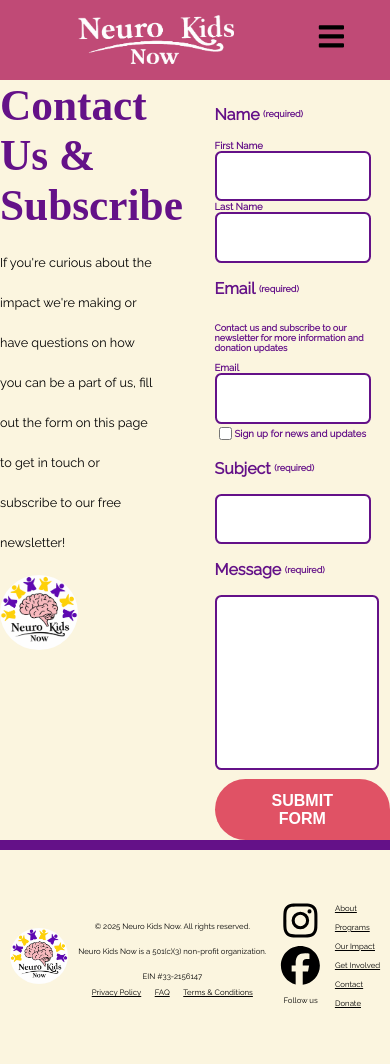
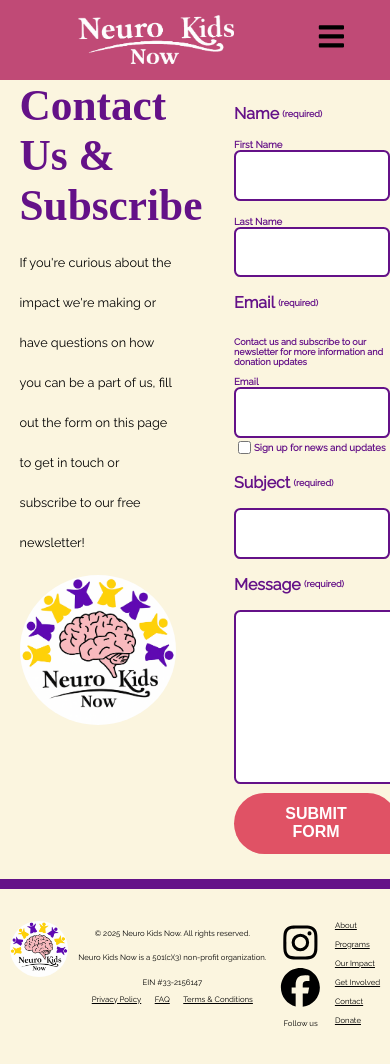
Before and after one commit to NovCoder33/neuro-kids-now, a React (Vite) app: page /Contact in a window 390 px wide. Shown: the top 1064 px of the page. Built offline with nearby package versions, Linux system fonts and the light colour scheme; a web font is replaced by a local one.

Commit message:
More polish to responsive design

```diff
--- a/src/components/Contact.css
+++ b/src/components/Contact.css
@@ -7,6 +7,8 @@
   height: 100%;
   display: flex;
   flex-direction: column;
+  margin-right: 10%;
+  margin-left: 5%;
 }
 .contact-msg h1 {
   color: #641188;
@@ -23,7 +25,7 @@
 }
 .contact-msg img {
   border-radius: 100%;
-  width: 50%;
+  width: 55%;
   height: auto;
 }
 .contact form {
@@ -53,7 +55,8 @@
 
 .name-content {
   display: flex;
-  flex-direction: row;
+  flex-direction: column;
+  gap: 15px;
 }
 
 .name-box {
@@ -111,6 +114,7 @@
   font-size: 1rem;
   font-weight: bold;
   text-transform: uppercase;
+  margin-bottom: 15%;
 }
 
 .contact button:hover {
@@ -129,4 +133,9 @@
   .name-content {
     flex-direction: column;
   }
+  .contact-msg img {
+    border-radius: 100%;
+    width: 100%;
+    height: auto;
+  }
 }
--- a/src/components/Footer.css
+++ b/src/components/Footer.css
@@ -4,7 +4,6 @@
 }
 .footer-content {
   width: 100%;
-  height: 25dvh;
   display: flex;
   flex-direction: row;
   align-items: center;
@@ -66,6 +65,11 @@
     border-top: 10px solid #641188;
     margin: 0%;
   }
+  .footer-content {
+    width: 100%;
+    align-items: flex-start; /* or keep center if you like */
+    padding: 2rem 0; /* give it vertical breathing room */
+  }
 
   .footer-links a {
     font-size: clamp(1.5vw, 2vw, 3vw);
--- a/src/components/Navbar.css
+++ b/src/components/Navbar.css
@@ -62,6 +62,7 @@ header div,
 nav {
   display: flex;
   align-items: center;
+  z-index: 99999;
 }
 
 @media (max-width: 992px) {
--- a/src/components/WhoWeAre.css
+++ b/src/components/WhoWeAre.css
@@ -102,7 +102,7 @@
   .mission img {
     width: 40%;
     height: auto;
-    margin: 5% 0 0 15%;
+    margin: 5% 0% 0 0;
   }
   .our-story {
     flex-direction: column;
```
